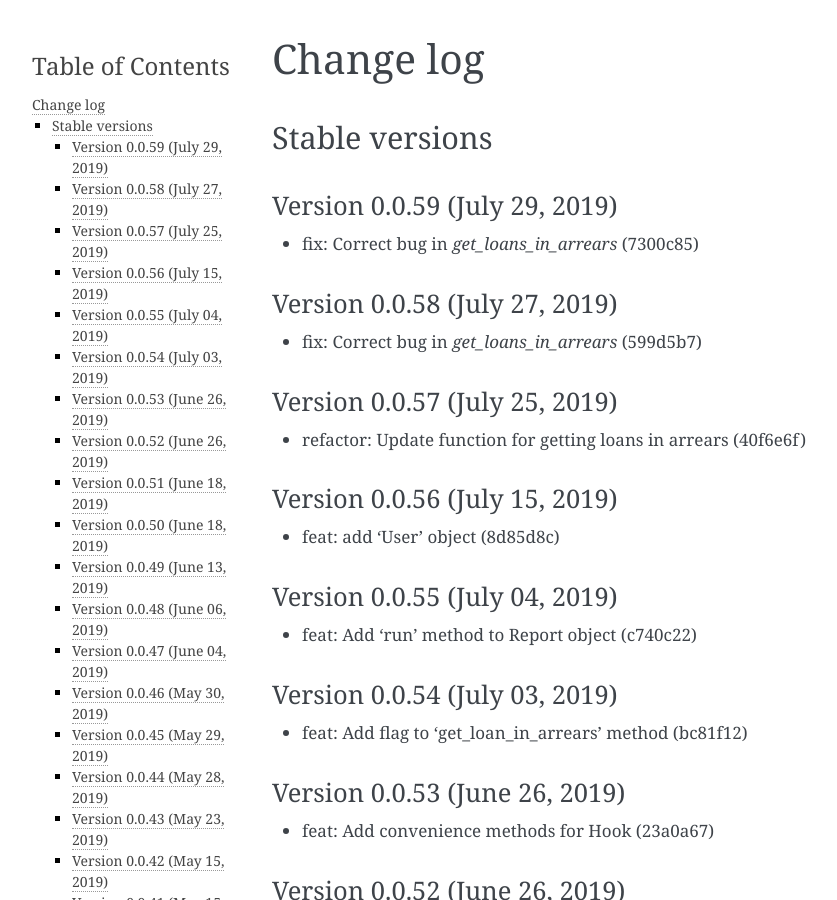
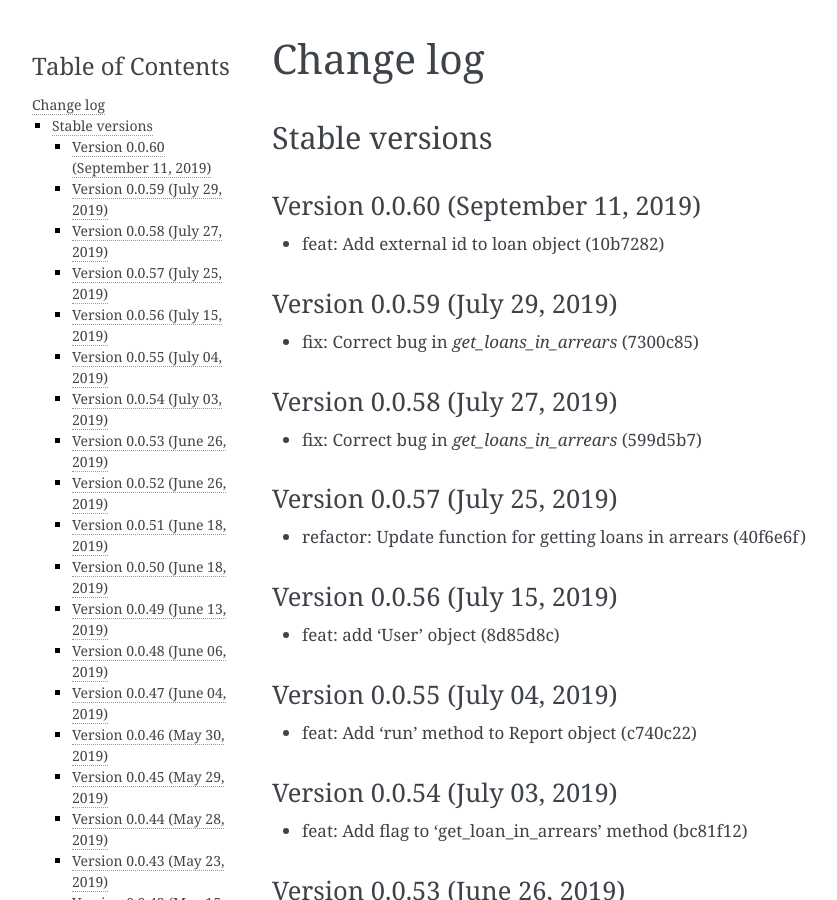
Before and after one commit to mobidevke/PyFineract, a Sphinx documentation site: the page built from docs/changes.rst, in a window 1280 px wide and 900 px high. Shown: the whole window, without its empty margins (148-985 px from the left). Built offline with Sphinx 7.4.7, drawn with Linux system fonts in a browser that asks for light colours; formulas are drawn with MathJax 3.

Commit message:
Publish version 0.0.60

```diff
--- a/docs/changes.rst
+++ b/docs/changes.rst
@@ -3,6 +3,11 @@ Change log
 
 Stable versions
 ~~~~~~~~~~~~~~~
+
+Version 0.0.60 (September 11, 2019)
+-------------------------------------
+
+* feat: Add external id to loan object (10b7282)
 
 Version 0.0.59 (July 29, 2019)
 -------------------------------------
--- a/setup.py
+++ b/setup.py
@@ -2,7 +2,7 @@ import textwrap
 
 import setuptools
 
-version = "0.0.59"
+version = "0.0.60"
 
 if __name__ == '__main__':
     setuptools.setup(
```
